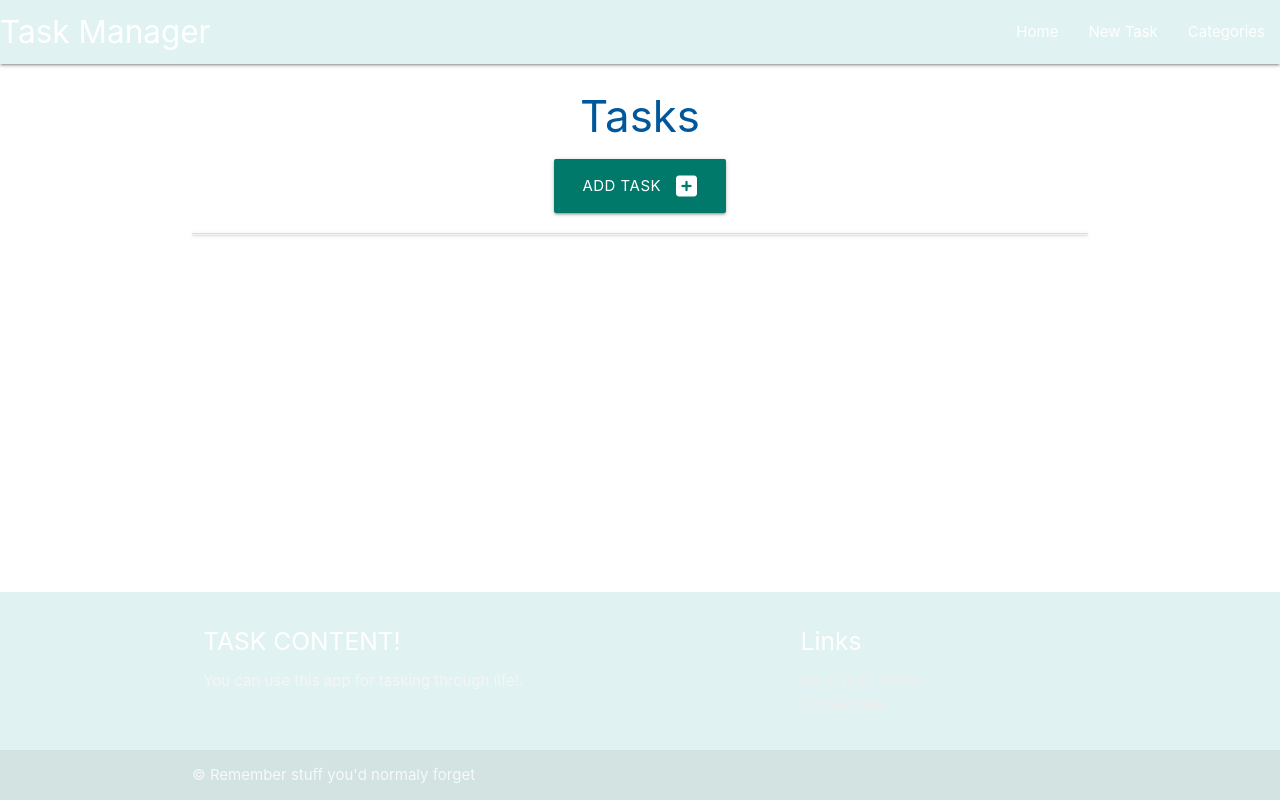
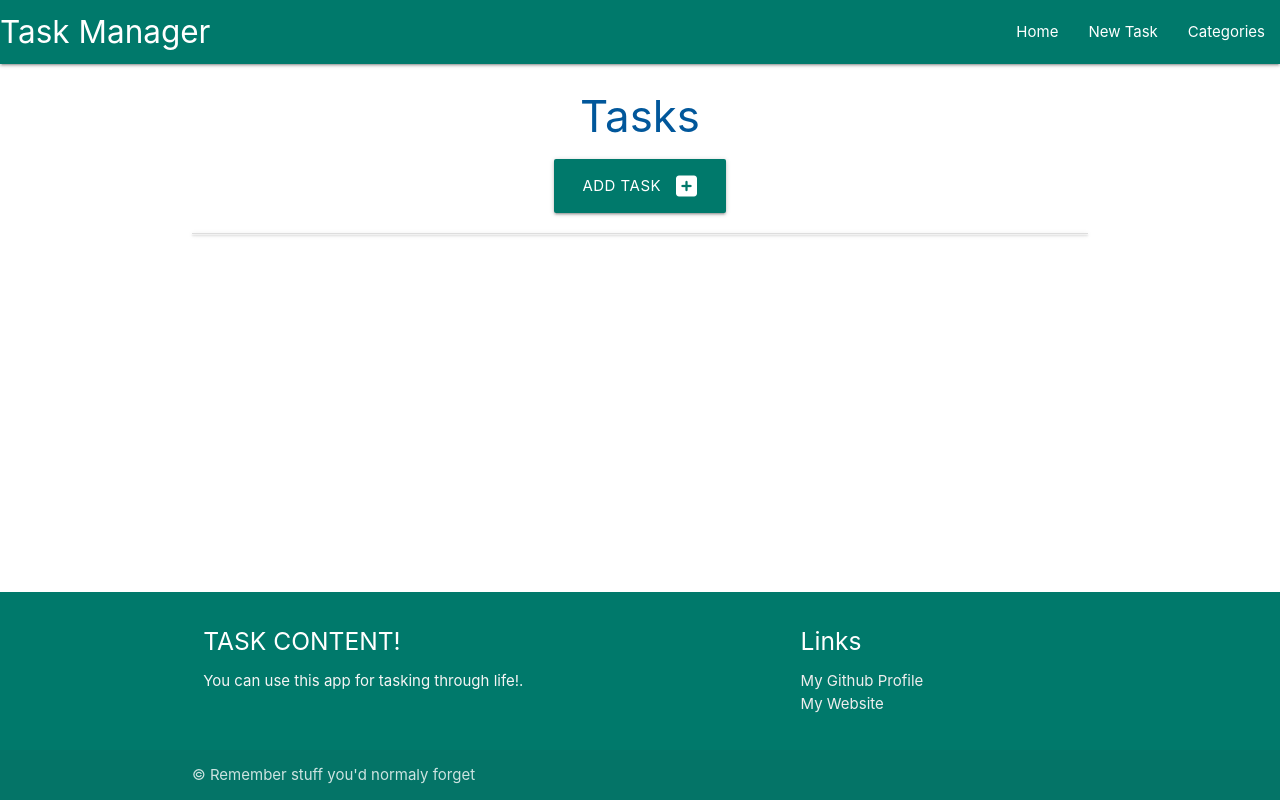
Before and after one commit to Milosson/Taskmanager, a Flask app: page / in a window 1280 px wide. Run offline with Flask 3, Linux system fonts and the light colour scheme.

Commit message:
Re-adjusted color scheme

```diff
--- a/taskmanager/templates/add_task.html
+++ b/taskmanager/templates/add_task.html
@@ -3,7 +3,7 @@
 
 <h3 class="light-blue-text text-darken-4 center-align">Add Task</h3>
 
-<div class="row card-panel teal lighten-5">
+<div class="row card-panel teal darken-2">
     <form class="col s12" method="POST" action="{{ url_for('add_task') }}">
         <!-- task name -->
         <div class="row">
--- a/taskmanager/templates/base.html
+++ b/taskmanager/templates/base.html
@@ -19,7 +19,7 @@
     <header>
 
         <!-- Top navbar -->
-        <nav class="teal lighten-5">
+        <nav class="teal darken-2">
             <div class="nav-wrapper">
                 <a href="{{ url_for('home') }}" class="brand-logo">Task Manager</a>
                 <a href="#" data-target="mobile-demo" class="sidenav-trigger"><i class="fas fa-bars"></i></a>
@@ -44,7 +44,7 @@
 
     </main>
 
-    <footer class="page-footer teal lighten-5">
+    <footer class="page-footer teal darken-2">
         <div class="container">
             <div class="row">
                 <div class="col l6 s12">
--- a/taskmanager/templates/category.html
+++ b/taskmanager/templates/category.html
@@ -14,7 +14,7 @@
 <div class="row">
     {% for category in categories %}
     <div class="col s12 m6 l3">
-      <div class="card teal lighten-5 center-align">
+      <div class="card teal darken-2 center-align">
         <div class="card-content white-text">
           <span class="card-title">{{ category.category_name }}</span>
         </div>
--- a/taskmanager/templates/tasks.html
+++ b/taskmanager/templates/tasks.html
@@ -14,7 +14,7 @@
 <ul class="collapsible">
     {% for task in tasks|sort(attribute="due_date") %}
     <li>
-        <div class="collapsible-header white-text teal lighten-5">
+        <div class="collapsible-header white-text teal darken-2">
             <i class="fas fa-caret-down"></i>
             <strong>{{ task.task_name }}</strong> : {{ task.due_date.strftime("%d %B, %Y") }}
             {% if task.is_urgent == True %}
@@ -25,7 +25,7 @@
             <strong>{{ task.category }}</strong>
             <p>{{ task.task_description }}</p>
         <div class="buttons123">
-            <a href="{{ url_for('edit_task', task_id=task.id) }}" class="btn teal lighten-2 right">Edit</a>
+            <a href="{{ url_for('edit_task', task_id=task.id) }}" class="btn teal darken-2 right">Edit</a>
             <a href="{{ url_for('delete_task', task_id=task.id) }}" class="btn red lighten-2 right" onclick="return confirmDelete('task')">Delete</a>
         </div>
     </div>
```
